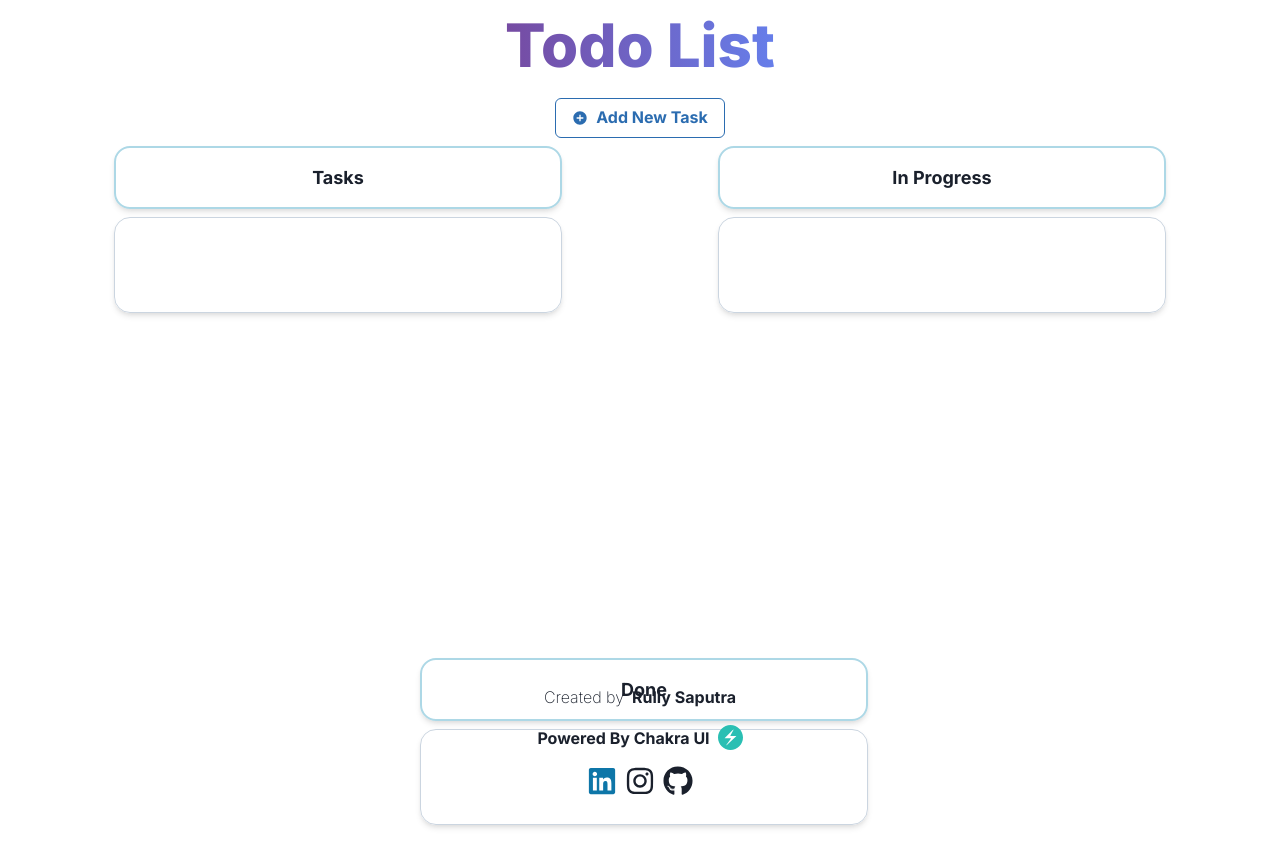
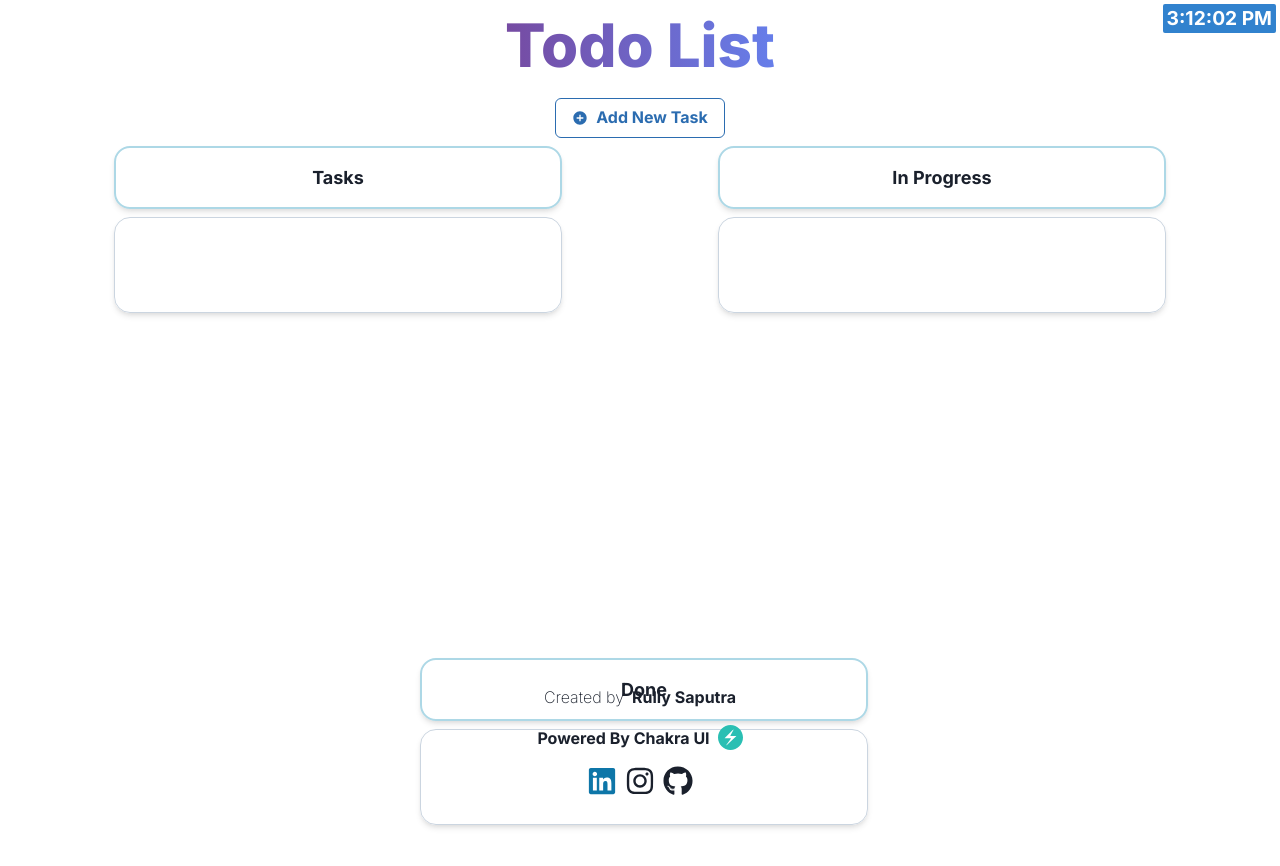
Before and after one commit to rully-saputra15/todolist, a React (Vite) app: page / in a window 1280 px wide. Shown: the top 866 px of the page. Built offline with nearby package versions, Linux system fonts and the light colour scheme.

Commit message:
feat: add timestamp

```diff
--- a/src/App.tsx
+++ b/src/App.tsx
@@ -1,7 +1,7 @@
-import {useCallback, useState} from "react";
+import {useCallback, useEffect, useState} from "react";
 import {v4 as uuidv4} from "uuid";
 import "./App.css";
-import {Button, HStack, Text, useDisclosure, useToast, VStack} from "@chakra-ui/react";
+import {Badge, Button, HStack, Text, useDisclosure, useToast, VStack} from "@chakra-ui/react";
 import {DragDropContext} from "react-beautiful-dnd";
 import {useStore} from "./useStore";
 import {MdAddCircle} from "react-icons/md";
@@ -11,6 +11,7 @@ import FooterComponent from "./components/FooterComponent";
 import TodoListComponent from "./components/TodoListComponent";
 import EditTaskModal from "./components/EditTaskModal";
 import {EditTaskModalData} from "./interfaces";
+import moment from "moment";
 
 
 const App = () => {
@@ -25,8 +26,13 @@ const App = () => {
     useStore(s => [s.mainTask, s.addTask, s.updateTask]);
 
   const [newTaskValue, setNewTaskValue] = useState("");
+  const [nowTime, setNowTime] = useState(moment().format('LTS'));
   const [editTaskModalData, setEditTaskModalData] = useState<EditTaskModalData>(initialState.editTaskModalData);
   const successToast = useToast();
+
+  useEffect(() => {
+    setInterval(() => setNowTime(moment().format('LTS')),1000);
+  },[])
 
   const handleShowToast = useCallback((message: string) => {
     successToast({
@@ -171,6 +177,14 @@ const App = () => {
         </DragDropContext>
         <FooterComponent handleOpenNewTab={handleOpenNewTab}/>
       </VStack>
+      <Badge pos="absolute"
+             fontSize="1.2em"
+             variant="solid"
+             top="1"
+             right="1"
+             colorScheme="blue">
+        {nowTime}
+      </Badge>
       <NewTaskModal isOpen={isOpenNewTaskModal}
                     onClose={onCloseNewTaskModal}
                     newTaskValue={newTaskValue}
```
